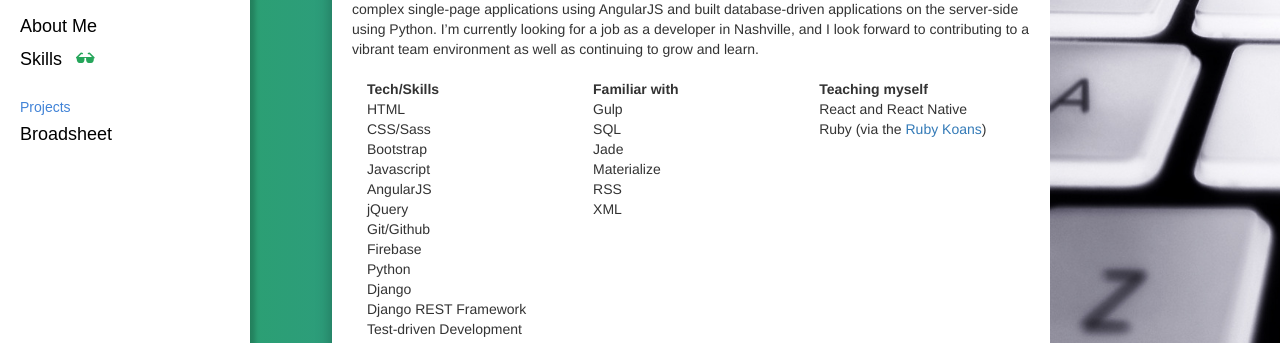
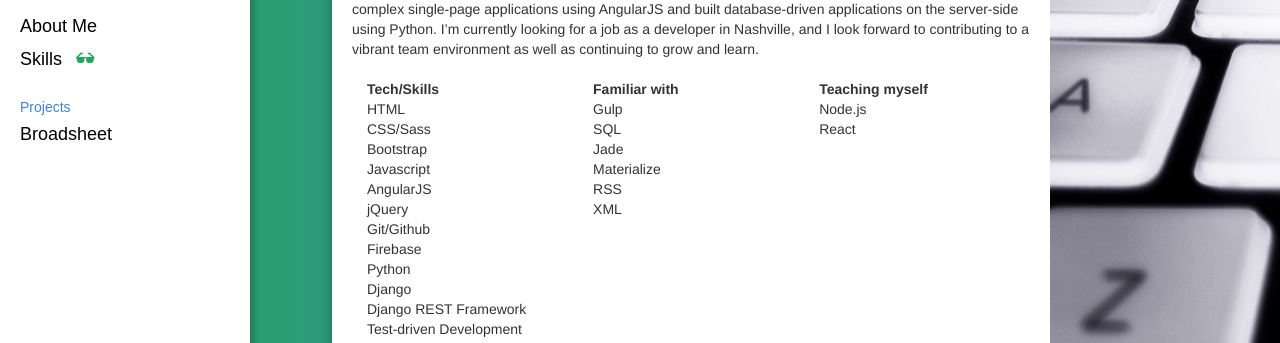
Before and after one commit to chase-ramsey/chase-ramsey.github.io, a website: page index.html in a window 1280 px wide. Both pictures are taken after a click on the link "Skills". Shown: the part 222-565 px from the top of the page. Drawn offline with nearby package versions, Linux system fonts and the light colour scheme; a web font is replaced by a local one.

Commit message:
Updated "Teaching myself" section

```diff
--- a/index.html
+++ b/index.html
@@ -122,8 +122,8 @@
                             <div class="column col-lg-4 col-md-4 col-sm-6 col-xs-12">
                                 <dl>
                                     <dt>Teaching myself</dt>
-                                        <dd>React and React Native</dd>
-                                        <dd>Ruby (via the <a href="http://www.http://rubykoans.com/" target="_blank">Ruby Koans</a>)</dd>
+                                        <dd>Node.js</dd>
+                                        <dd>React</dd>
                                 </dl>
                             </div>
                         </div> <!-- End row -->
```
